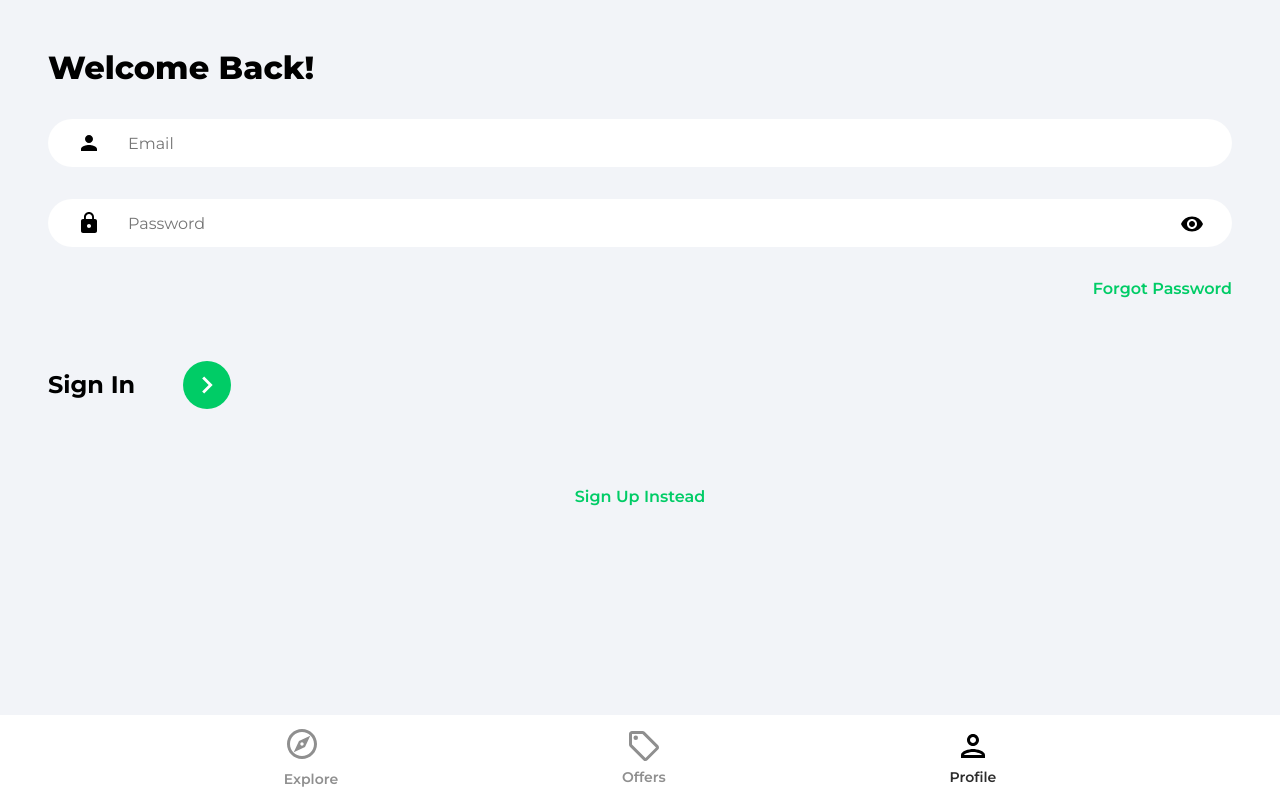
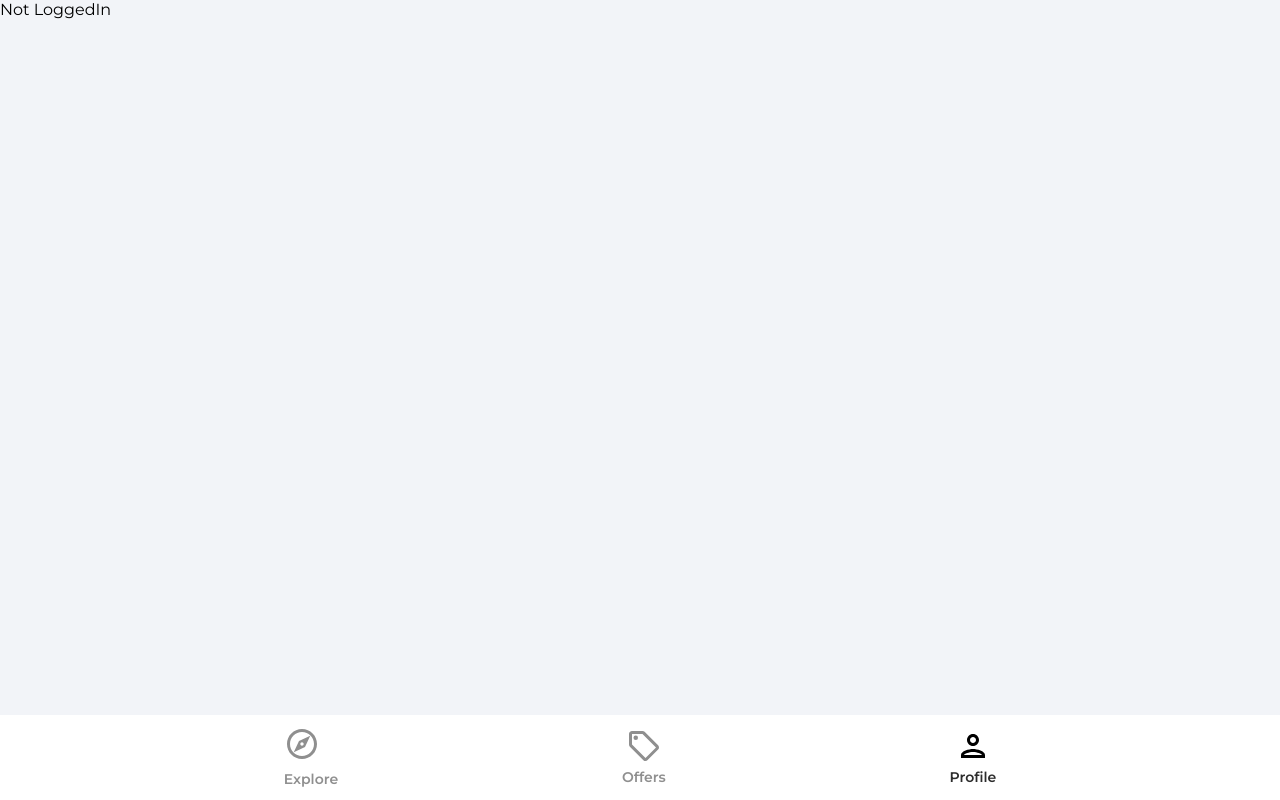
Before and after one commit to JunaidQureshi05/house-marketplace, a React (Create React App) app: page /profile in a window 1280 px wide. Built offline with nearby package versions, Linux system fonts and the light colour scheme; the HTML template or start-up script is replaced by a standard one.

Commit message:
User sign in

```diff
--- a/src/App.js
+++ b/src/App.js
@@ -14,7 +14,7 @@
         <Routes>
           <Route path="/" element={<Explore />} />
           <Route path="/offers" element={<Offers />} />
-          <Route path="/profile" element={<SignIn />} />
+          <Route path="/profile" element={<Profile />} />
           <Route path="/sign-in" element={<SignIn />} />
           <Route path="/sign-up" element={<SignUp />} />
           <Route path="/forgot-password" element={<ForgotPassword />} />
--- a/src/pages/Profile.js
+++ b/src/pages/Profile.js
@@ -1,7 +1,13 @@
-import React from 'react';
+import { getAuth } from 'firebase/auth';
+import React, { useEffect, useState } from 'react';
 
 const Profile = () => {
-  return <div>Profile</div>;
+  const [user, setUser] = useState(null);
+  const auth = getAuth();
+  useEffect(() => {
+    setUser(auth.currentUser);
+  }, []);
+  return user ? <h1>{user.displayName}</h1> : 'Not LoggedIn';
 };
 
 export default Profile;
--- a/src/pages/SignIn.js
+++ b/src/pages/SignIn.js
@@ -2,6 +2,7 @@
 import { useState } from 'react';
 import { Link, useNavigate } from 'react-router-dom';
 import { ReactComponent as ArrowRightComponent } from '../assets/svg/keyboardArrowRightIcon.svg';
+import { getAuth, signInWithEmailAndPassword } from 'firebase/auth';
 import visibilityIcon from '../assets/svg/visibilityIcon.svg';
 const SignIn = () => {
   const [showPassword, setShowPassword] = useState(false);
@@ -17,6 +18,22 @@
       [e.target.id]: e.target.value,
     }));
   };
+  const onSubmit = async (e) => {
+    e.preventDefault();
+    const auth = getAuth();
+    const userCredential = await signInWithEmailAndPassword(
+      auth,
+      email,
+      password
+    );
+    try {
+      if (userCredential.user) {
+        navigate('/');
+      }
+    } catch (e) {
+      console.log(e);
+    }
+  };
   return (
     <>
       <div className="pageContainer">
@@ -24,7 +41,7 @@
           <p className="pageHeader">Welcome Back!</p>
         </header>
         <main>
-          <form>
+          <form onSubmit={onSubmit}>
             <input
               type="email"
               className="emailInput"
--- a/src/pages/SignUp.js
+++ b/src/pages/SignUp.js
@@ -35,7 +35,7 @@
         password
       );
       const user = userCredential.user;
-      updateProfile({
+      updateProfile(auth.currentUser, {
         displayName: name,
       });
       const formDataCopy = { ...formData };
```
